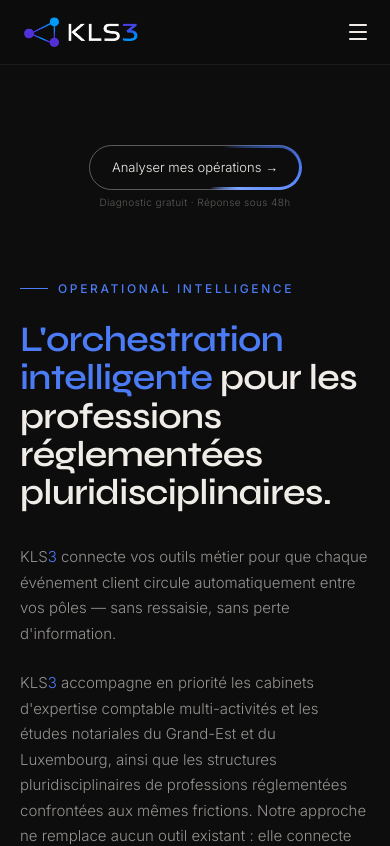
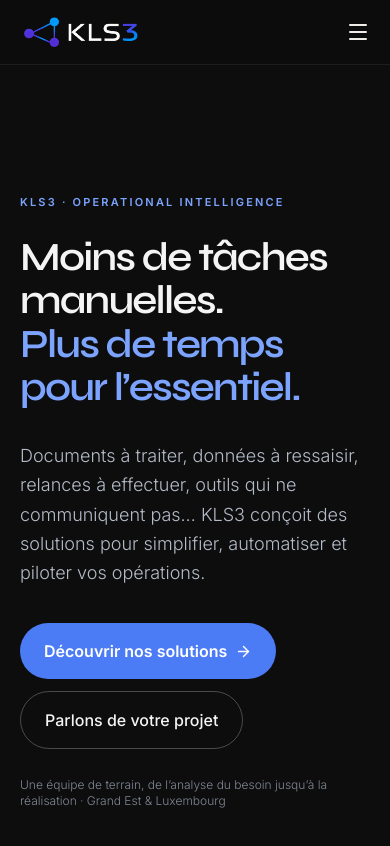
Before and after one commit to Prince2Lu/kls3-dev, a Next.js app: page / in a window 390 px wide. Shown: the top 846 px of the page. Built offline with nearby package versions, Linux system fonts and the light colour scheme.

Commit message:
feat: replace homepage with new KLS3 positioning

```diff
--- a/app/page.tsx
+++ b/app/page.tsx
@@ -1,20 +1,9 @@
 import type { Metadata } from 'next'
-import Link from 'next/link'
-import HeroOperational from '@/components/sections/HeroOperational'
-import FrictionsScanner from '@/components/sections/FrictionsScanner'
-import KLS3MethodTimeline from '@/components/sections/KLS3MethodTimeline'
-import ResultsSection from '@/components/sections/ResultsSection'
-import SystemsSection from '@/components/sections/SystemsSection'
-import TeamSection from '@/components/sections/TeamSection'
-import BlogPreview from '@/components/sections/BlogPreview'
-import FinalCTA from '@/components/sections/FinalCTA'
-import FaqSection from '@/components/sections/FaqSection'
-import FAQSchema from '@/components/seo/FAQSchema'
+import HomeV2 from '@/components/sections/HomeV2'
 import { pageMetadata } from '@/lib/seo'
 
-const title = 'KLS3 : orchestration pour professions réglementées'
-const description =
-  'KLS3 connecte les outils métier de vos pôles pour que les événements clients se propagent automatiquement, sans ressaisie. Grand-Est & Luxembourg.'
+const title = 'KLS3 — Automatisation, IA et applications métier pour PME'
+const description = 'KLS3 simplifie vos opérations : gestion documentaire DocFlow, automatisation et agents IA, applications sur mesure. Découvrez nos solutions et testez un parcours de démonstration.'
 
 export const metadata: Metadata = {
   ...pageMetadata(title, description, { path: '/' }),
@@ -22,50 +11,5 @@ export const metadata: Metadata = {
 }
 
 export default function Home() {
-  return (
-    <>
-      <div className="flex md:hidden justify-center pt-20 pb-4 px-4">
-        <div className="flex flex-col items-center gap-1">
-          <Link
-            href="/contact"
-            className="btn-beam font-display transition-colors duration-200 hover:!text-[#4B7BF5]"
-            style={{
-              display: 'inline-block',
-              padding: '10px 22px',
-              border: '1px solid rgba(240,237,232,0.35)',
-              borderRadius: '100px',
-              color: '#F0EDE8',
-              fontSize: '13px',
-              fontFamily: 'var(--font-body)',
-              textDecoration: 'none',
-              background: 'transparent',
-              position: 'relative',
-              isolation: 'isolate',
-            }}
-          >
-            Analyser mes opérations →
-          </Link>
-          <span
-            style={{
-              fontSize: '10px',
-              color: 'rgba(240,237,232,0.35)',
-              letterSpacing: '0.04em',
-            }}
-          >
-            Diagnostic gratuit · Réponse sous 48h
-          </span>
-        </div>
-      </div>
-      <HeroOperational />
-      <FrictionsScanner />
-      <KLS3MethodTimeline />
-      <ResultsSection />
-      <SystemsSection />
-      <TeamSection />
-      <BlogPreview />
-      <FinalCTA />
-      <FaqSection />
-      <FAQSchema />
-    </>
-  )
+  return <HomeV2 />
 }
```
